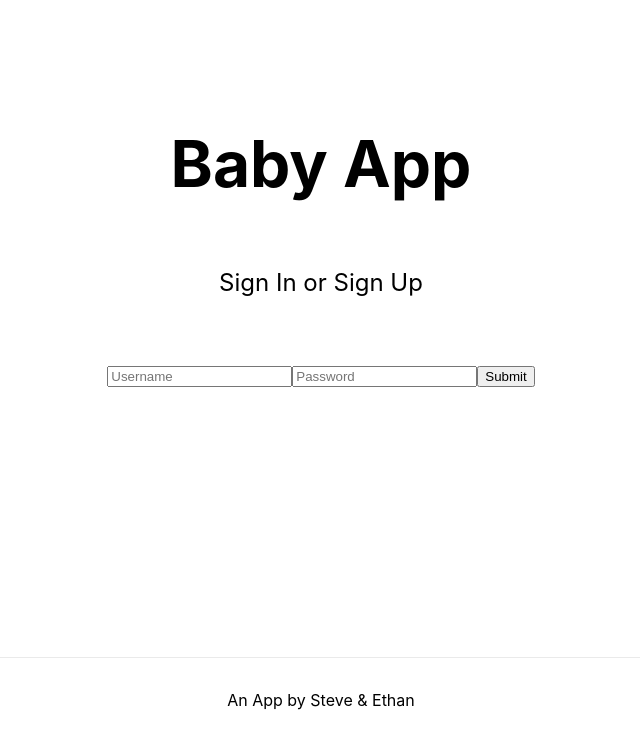
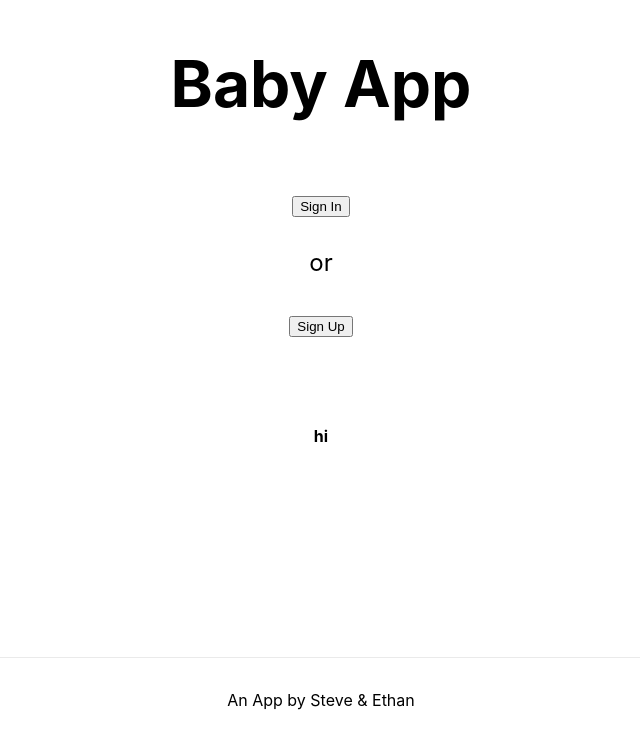
Before and after one commit to CodeBrewLatte/baby-app, a Next.js app: page / in a window 1280 px wide. Shown: the part 143-885 px from the top of the page, without its empty margins (319-959 px from the left). Built offline with nearby package versions, Linux system fonts and the light colour scheme.

Commit message:
frontend work + made signup a component

```diff
--- /dev/null
+++ b/components/signUp.tsx
@@ -0,0 +1,57 @@
+import styles from '../styles/Home.module.css'
+import Box from '@mui/material/Box';
+import TextField from '@mui/material/TextField';
+
+const SignUp = () => {
+  const submitPassword = async (e: any) => {
+    e.preventDefault();
+    console.log(e.target);
+
+    const userInputValue: string = e.target.elements.user.value;
+    const passInputValue: string = e.target.elements.pass.value;
+
+    const data = {
+      username: userInputValue,
+      password: passInputValue,
+    };
+
+    const response = await fetch("/api/userhandler", {
+      method: "POST",
+      mode: "cors",
+      cache: "no-cache",
+      credentials: "same-origin",
+      headers: {
+        "Content-Type": "application/json",
+        // 'Content-Type': 'application/x-www-form-urlencoded',
+      },
+      body: JSON.stringify(data),
+    });
+  };
+
+  return (
+    <Box
+    component="form"
+    sx={{
+      '& .MuiTextField-root': { m: 1, width: '25ch' },
+    }}
+    noValidate
+    autoComplete="off"
+    >
+    <div>
+    <TextField id="standard-basic" label="Standard" variant="standard" />
+      </div>
+      </Box>
+
+
+
+    // <div className={styles.flexcl}>
+    // <form onSubmit={submitPassword} className={styles.flexcl}>
+    //   <input type="text" name="user" placeholder="Username" />
+    //   <input type="password" name="pass" placeholder="Password" />
+    //   <button type="submit">Submit</button>
+    // </form>
+    // </div>
+  );
+};
+
+export default SignUp;
--- a/models/User.js
+++ b/models/User.js
@@ -13,6 +13,10 @@ const userSchema = new mongoose.Schema({
     type: Date,
     default: Date.now,
   },
+  sessionId: {
+    type: Number,
+    required: true,
+  },
   entries: [],
 });
 
--- a/package.json
+++ b/package.json
@@ -9,6 +9,9 @@
     "lint": "next lint"
   },
   "dependencies": {
+    "@emotion/react": "^11.10.5",
+    "@emotion/styled": "^11.10.5",
+    "@mui/material": "^5.10.16",
     "@types/node": "18.11.10",
     "@types/react": "18.0.26",
     "@types/react-dom": "18.0.9",
--- a/pages/index.tsx
+++ b/pages/index.tsx
@@ -1,36 +1,18 @@
 import Head from 'next/head'
 import Image from 'next/image'
 import styles from '../styles/Home.module.css'
-import { useState } from 'react'
+import { useState, useEffect } from 'react'
+import SignUp from '../components/signUp'
 
 export default function Home() {
+  useEffect(() => setSignUp(true),[])
 
+  const [signUp,setSignUp] = useState(true)
 
+  const toggleSignUp = () => {
+    setSignUp(current => !current)
+  }
 
-  const submitPassword = async(e: any) => {
-    e.preventDefault();
-    console.log(e.target)
-
-    const userInputValue: string = e.target.elements.user.value;
-    const passInputValue: string = e.target.elements.pass.value;
-
-    const data = {
-      username: userInputValue,
-      password: passInputValue
-    }
-
-    const response = await fetch('/api/userhandler', {
-      method: 'POST',
-      mode: 'cors',
-      cache: 'no-cache',
-      credentials: 'same-origin',
-      headers: {
-        'Content-Type': 'application/json'
-        // 'Content-Type': 'application/x-www-form-urlencoded',
-    },
-    body: JSON.stringify(data)
-  })
-  }
   return (
     <div className={styles.container}>
       <Head>
@@ -45,15 +27,15 @@ export default function Home() {
           Baby App
         </h1>
 
-        <p className={styles.description}>
-          Sign In or Sign Up
-        </p>
+        <div className={styles.description}>
+          <button>Sign In</button>
+          <p>or</p>
+          <button onClick={toggleSignUp}>Sign Up</button>
+          </div>
 
-        <form onSubmit={submitPassword}>
-          <input type='text' name="user" placeholder='Username' />
-          <input type='password' name="pass" placeholder='Password'/>
-          <button type='submit'>Submit</button>
-        </form>
+        {signUp ? <h4>hi</h4> : <SignUp></SignUp>}
+
+
 
 
       </main>
--- a/styles/Home.module.css
+++ b/styles/Home.module.css
@@ -1,5 +1,10 @@
 .container {
   padding: 0 2rem;
+}
+
+.flexcl{
+  display: flex;
+  flex-direction: column;
 }
 
 .main {
```
Also changed, not shown: 1 other file (tests, documents, lock files or other folders).
